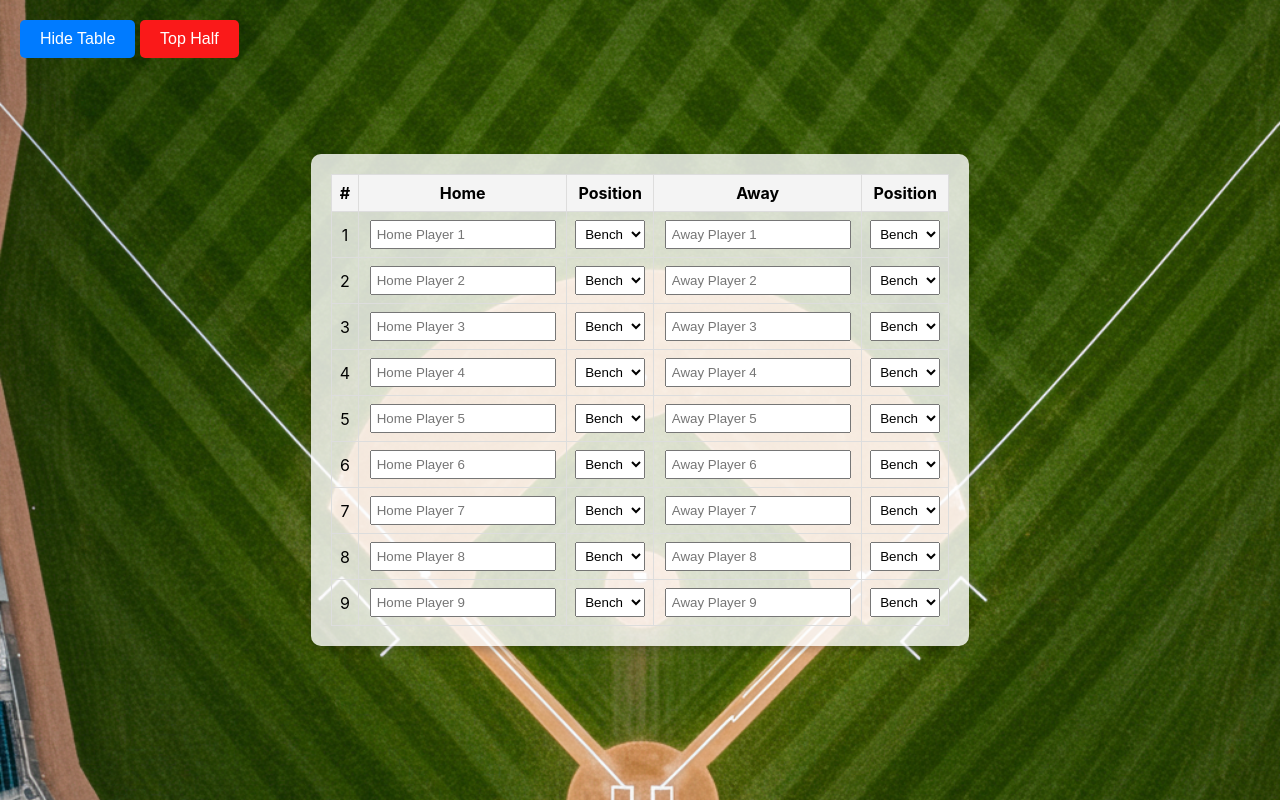
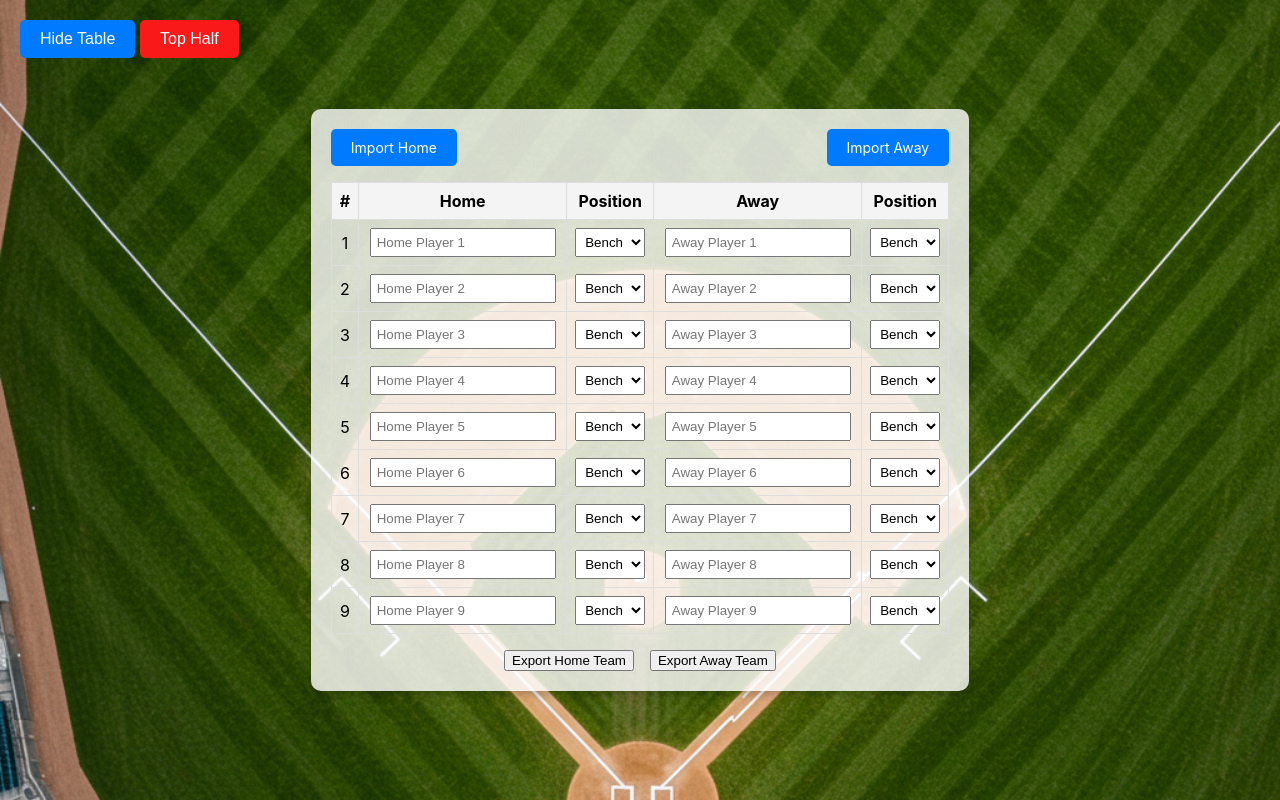
Before and after one commit to manheima/Baseball-Announcer-s-Assistant, a React (Vite) app: page / in a window 1280 px wide. Built offline with nearby package versions, Linux system fonts and the light colour scheme.

Commit message:
Allow importing and exporting teams

```diff
--- a/src/App.css
+++ b/src/App.css
@@ -240,3 +240,58 @@ select {
 .batting-order-display li {
   margin-bottom: 5px;
 }
+
+.export-import-buttons {
+  display: flex;
+  gap: 1rem; /* Adds spacing between the buttons */
+  align-items: center; /* Aligns items vertically in the center */
+}
+
+.export-import-buttons div {
+  display: flex;
+  flex-direction: column;
+  align-items: center;
+}
+
+.export-import-buttons input {
+  margin-top: 0.5rem; /* Adds spacing between the button and file input */
+}
+
+.custom-file-input {
+  display: inline-block;
+  background-color: #007bff;
+  color: white;
+  padding: 10px 20px;
+  border-radius: 5px;
+  cursor: pointer;
+  font-size: 14px;
+  text-align: center;
+  border: none;
+}
+
+.custom-file-input input[type="file"] {
+  display: none; /* Hides the default file input */
+}
+
+.custom-file-input:hover {
+  background-color: #0056b3;
+}
+
+.import-buttons {
+  display: flex;
+  justify-content: space-between;
+  margin-bottom: 1rem;
+}
+
+.import-home,
+.import-away {
+  display: flex;
+  flex-direction: column;
+  align-items: center;
+}
+
+.export-buttons {
+  display: flex;
+  gap: 1rem;
+  justify-content: center;
+}
--- a/src/App.jsx
+++ b/src/App.jsx
@@ -119,6 +119,42 @@ function App() {
   const clearSecondBase = () => setPlayerOnSecondBase(null);
   const clearThirdBase = () => setPlayerOnThirdBase(null);
 
+  // Function to export team data to CSV
+  const exportToCSV = (team, teamName) => {
+    const csvContent = `data:text/csv;charset=utf-8,Player,Position\n` +
+      team.map((player, index) => `${player},${team === homePlayers ? homePositions[index] : awayPositions[index]}`).join('\n');
+    const encodedUri = encodeURI(csvContent);
+    const link = document.createElement('a');
+    link.setAttribute('href', encodedUri);
+    link.setAttribute('download', `${teamName}_team.csv`);
+    document.body.appendChild(link);
+    link.click();
+    document.body.removeChild(link);
+  };
+
+  // Function to import team data from CSV
+  const importFromCSV = (event, setPlayers, setPositions) => {
+    const file = event.target.files[0];
+    if (!file) return;
+
+    const reader = new FileReader();
+    reader.onload = (e) => {
+      const lines = e.target.result.split('\n').slice(1); // Skip header
+      const players = [];
+      const positions = [];
+      lines.forEach((line) => {
+        const [player, position] = line.split(',');
+        if (player) {
+          players.push(player.trim());
+          positions.push(position ? position.trim() : '');
+        }
+      });
+      setPlayers(players);
+      setPositions(positions);
+    };
+    reader.readAsText(file);
+  };
+
   return (
     <div className="App">
       <button className="toggle-button" onClick={toggleTableVisibility}>
@@ -218,6 +254,28 @@ function App() {
       )}
       {isTableVisible && (
         <div className="table-container">
+          <div className="import-buttons" style={{ display: 'flex', justifyContent: 'space-between', marginBottom: '1rem' }}>
+            <div className="import-home">
+              <label className="custom-file-input">
+                <input
+                  type="file"
+                  accept=".csv"
+                  onChange={(e) => importFromCSV(e, setHomePlayers, setHomePositions)}
+                />
+                Import Home
+              </label>
+            </div>
+            <div className="import-away">
+              <label className="custom-file-input">
+                <input
+                  type="file"
+                  accept=".csv"
+                  onChange={(e) => importFromCSV(e, setAwayPlayers, setAwayPositions)}
+                />
+                Import Away
+              </label>
+            </div>
+          </div>
           <table>
             <thead>
               <tr>
@@ -286,6 +344,10 @@ function App() {
               ))}
             </tbody>
           </table>
+          <div className="export-buttons" style={{ display: 'flex', gap: '1rem', marginTop: '1rem' }}>
+            <button onClick={() => exportToCSV(homePlayers, 'Home')}>Export Home Team</button>
+            <button onClick={() => exportToCSV(awayPlayers, 'Away')}>Export Away Team</button>
+          </div>
         </div>
       )}
     </div>
```
